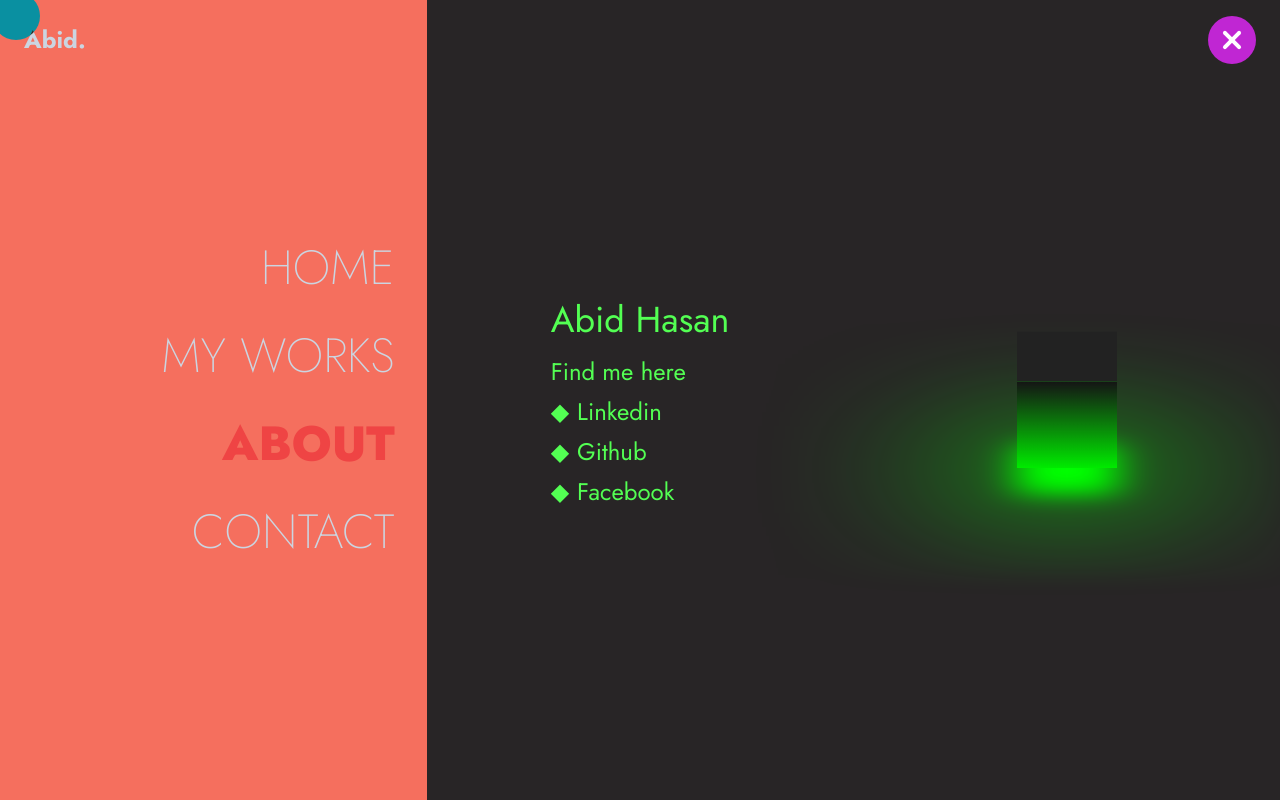
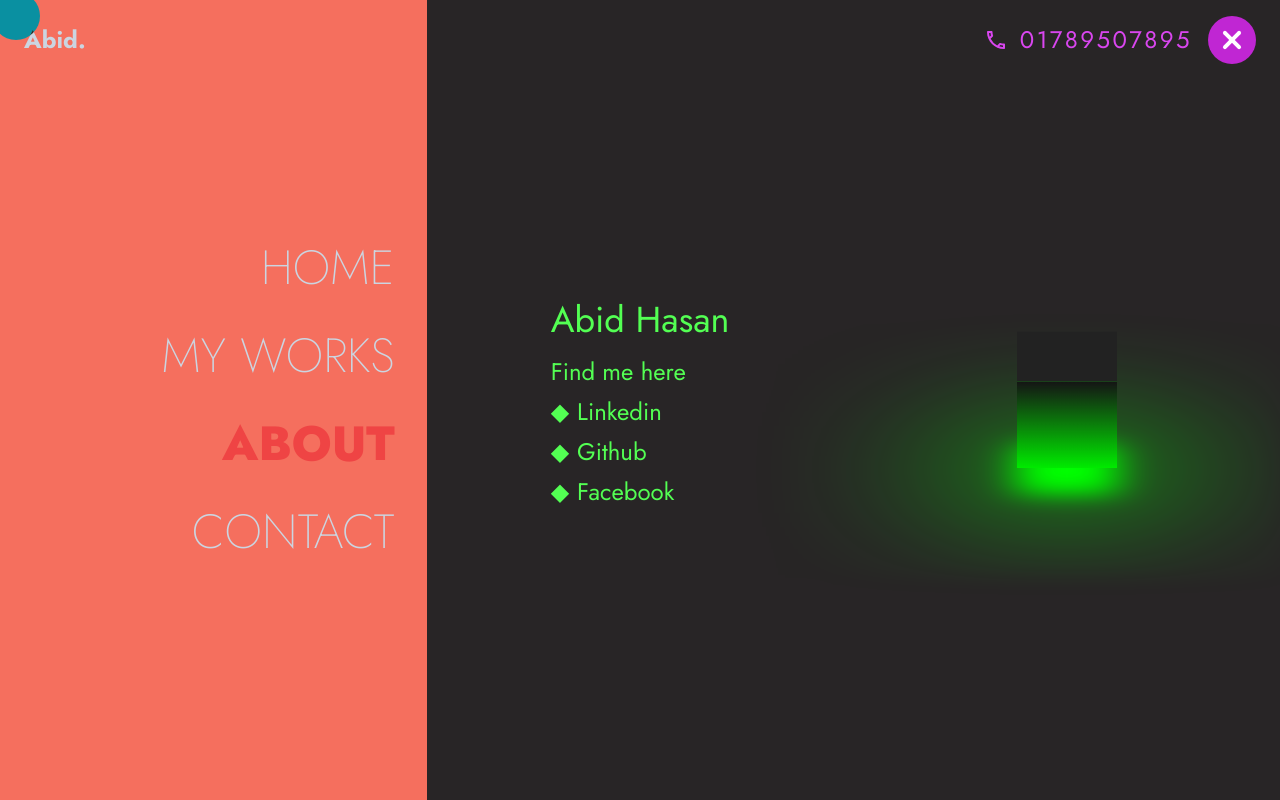
Before and after one commit to AbidHasanPiash/abidhasanNextjs, a Next.js app: page /about in a window 1280 px wide. Both pictures are taken after a click on the element 1232 px from the left and 34 px from the top of the page. Shown: the top 800 px of the page. Built offline with nearby package versions, Linux system fonts and the light colour scheme.

Commit message:
nav bar ok

```diff
--- a/components/NavMenu.jsx
+++ b/components/NavMenu.jsx
@@ -2,6 +2,7 @@ import Link from "next/link";
 import { useRouter } from "next/router";
 import React, { useState, useRef, useEffect } from "react";
 import GlowingCube from "./common/GlowingCube";
+import {MdOutlineCall} from "react-icons/md";
 
 export default function NavMenu() {
   const navMenuItem = [
@@ -11,6 +12,7 @@ export default function NavMenu() {
     { title: "Contact", link: "/contact" },
   ];
   const router = useRouter();
+  const [showCallText, setShowCallText] = useState(false);
   const [activePage, setActivePage] = useState("/");
   const [isOpen, setIsOpen] = useState(false);
   const [cursorPos, setCursorPos] = useState({ x: 0, y: 0 });
@@ -35,6 +37,18 @@ export default function NavMenu() {
       cursorRef.current.style.top = `${cursorPos.y}px`;
     }
   }, [cursorPos]);
+  const handleNavIconClick = () => {
+    setIsOpen(!isOpen);
+    if (showCallText) {
+      setShowCallText(false);
+    }
+    else {
+      setTimeout(() => {
+        setShowCallText(!showCallText);
+      }, 1000);
+    }
+
+  }
   return (
     <div className="relative w-screen">
       <div
@@ -107,11 +121,17 @@ export default function NavMenu() {
       >
         <div className="flex items-center justify-between max-w-7xl mx-auto py-4 px-6">
           <h1 className="text-2xl font-bold">Abid.</h1>
-          <div
-            className={`group w-12 h-12 ${
-              isOpen ? "bg-fuchsia-600 delay-300" : "bg-sky-600"
-            } rounded-full flex items-center justify-center`}
-            onClick={() => setIsOpen(!isOpen)}
+          <div className="flex items-center justify-center space-x-4">
+            <div className={`${showCallText ? "block" : "hidden"}`}>
+              <Link href={'tel:01789507895'}>
+                <p className="text-2xl tracking-widest hover:line-through text-fuchsia-500 flex space-x-3 items-center justify-center">
+                  <span><MdOutlineCall/></span>
+                  <span>01789507895</span>
+                </p>
+              </Link>
+            </div>
+            <div className={`group w-12 h-12 ${isOpen ? "bg-fuchsia-600 delay-300" : "bg-sky-600"} rounded-full flex items-center justify-center`}
+              onClick={handleNavIconClick}
             >
               <button
                 className={`flex flex-col h-6 w-12 justify-center items-center ${
@@ -136,6 +156,7 @@ export default function NavMenu() {
             </div>
           </div>
         </div>
+      </div>
       {isOpen && (
         <div
           ref={cursorRef}
```
Lines whose indentation alone changed are shown as unchanged.
